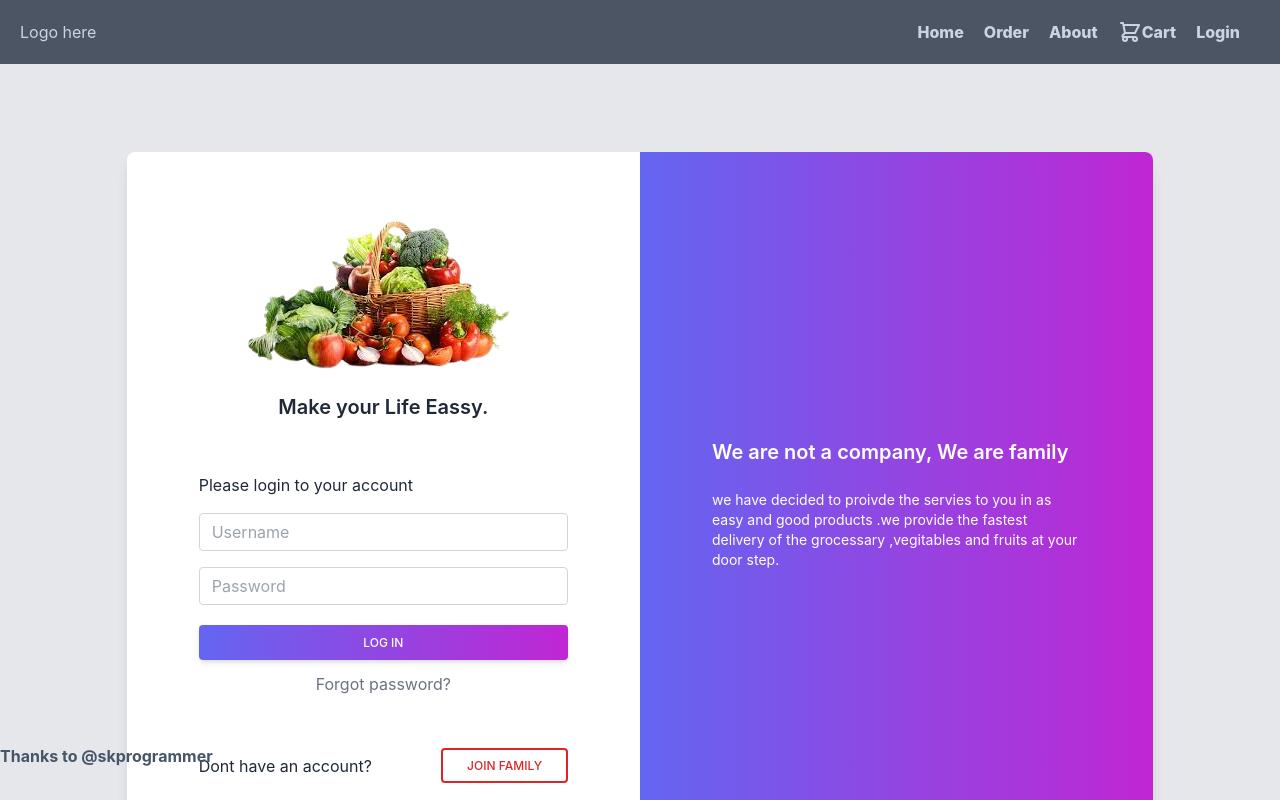
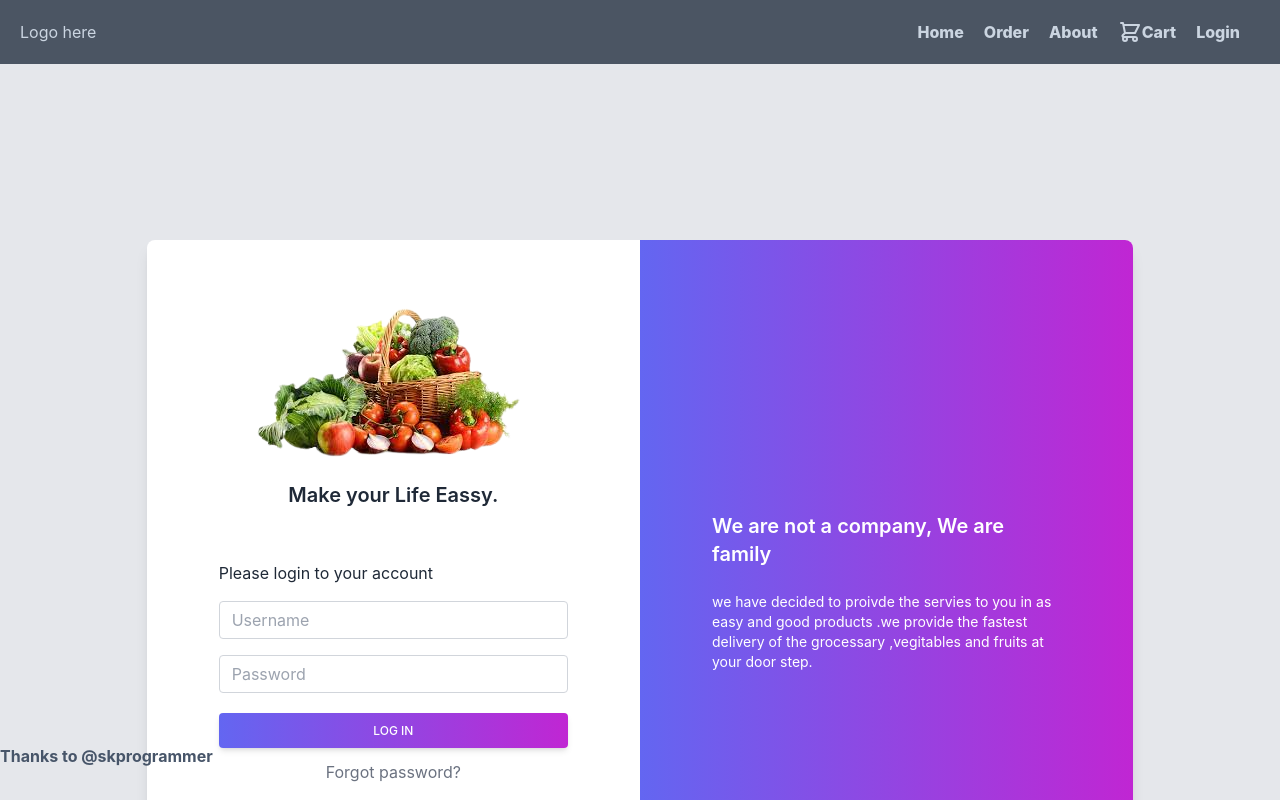
Before and after one commit to divyanshusharma1007/easyway22, a Next.js app: page /login in a window 1280 px wide. Shown: the top 800 px of the page. Built offline with nearby package versions, Linux system fonts and the light colour scheme.

Commit message:
error solved login

```diff
--- a/pages/login.js
+++ b/pages/login.js
@@ -1,9 +1,11 @@
-import React from 'react'
 import Image from 'next/image'
 export default function login() {
     return (
+        <div className='bg-gray-200 py-10'>
+            <section className="h-full gradient-form md:h-screen ">
+                <div className="container py-12 px-6 h-full">
                     <div className='bg-gray-200 py-10 relative '>
-            <section className="h-full  md:h-auto ">
+                        <section className="h-full gradient-form md:h-auto ">
                             <div className="container py-12 px-6 ">
                                 <div className="flex justify-center items-center flex-wrap h-full g-6 text-gray-800">
                                     <div className="xl:w-10/12">
@@ -15,7 +17,6 @@ export default function login() {
                                                             <Image
                                                                 className="mx-auto w-48"
                                                                 src={require('../public/Images/basket.png')}
-
                                                             />
                                                             <h4 className="text-xl font-semibold mt-1 mb-12 pb-1">Make your Life Eassy.</h4>
                                                         </div>
@@ -74,5 +75,8 @@ export default function login() {
                             </div>
                         </section>
                     </div>
+                </div>
+            </section>
+        </div>
     )
 }
```
Lines whose indentation alone changed are shown as unchanged.
